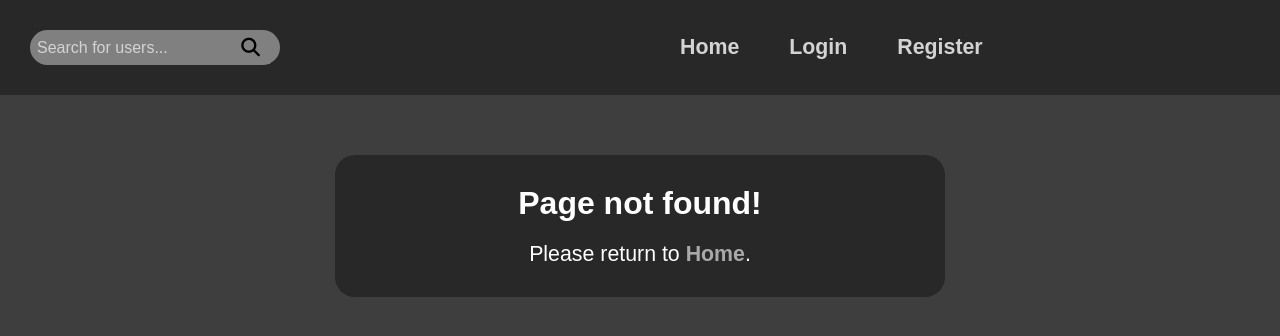
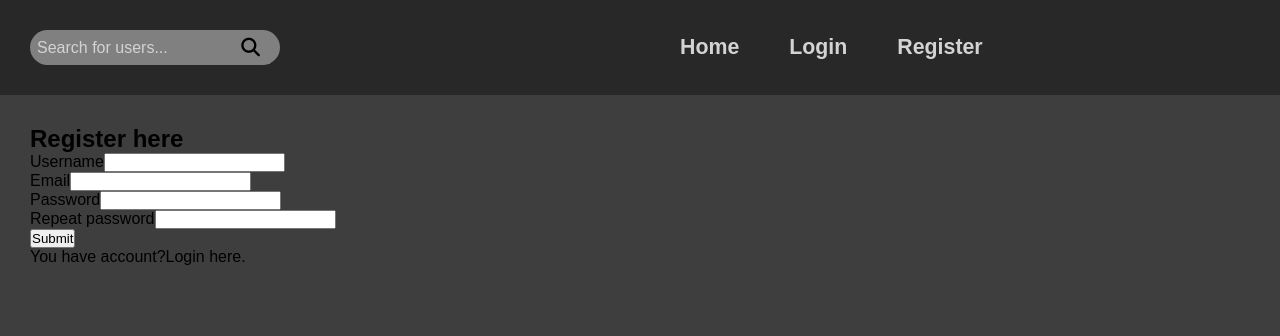
Before and after one commit to Qsen02/Softuni-AngularJS-final-project, an Angular app in the folder Client/: page /register in a window 1280 px wide. Before the commit this address had no page. Shown: the top 336 px of the page. Built offline with nearby package versions, Linux system fonts and the light colour scheme.

Commit message:
Implement register component without styling

```diff
--- a/Client/src/app/app.routes.ts
+++ b/Client/src/app/app.routes.ts
@@ -1,9 +1,11 @@
 import { Routes } from '@angular/router';
 import { MainComponent } from './main/main.component';
 import { ErrorPageComponent } from './main/error-page/error-page.component';
+import { RegisterComponent } from './main/register/register.component';
 
 export const routes: Routes = [
     { path: "", redirectTo: "home", pathMatch: "full" },
     { path: "home", component: MainComponent },
-    { path: "**", component: ErrorPageComponent }
+    { path: "register", component:RegisterComponent},
+    { path: "**", component: ErrorPageComponent },
 ];
--- /dev/null
+++ b/Client/src/app/main/register/register.component.html
@@ -0,0 +1,21 @@
+<form class="form">
+    <h2>Register here</h2>
+    <p class="input">
+        <label for="username">Username</label>
+        <input type="text" id="username" name="username">
+    </p>
+    <p class="input">
+        <label for="email">Email</label>
+        <input type="text" id="email" name="email">
+    </p>
+    <p class="input">
+        <label for="password">Password</label>
+        <input type="text" id="password" name="password">
+    </p>
+    <p class="input">
+        <label for="repass">Repeat password</label>
+        <input type="text" id="repass" name="repass">
+    </p>
+    <button type="submit">Submit</button>
+    <p>You have account?<a routerLink="login">Login here.</a></p>
+</form>
```
Also changed, not shown: Client/src/app/main/register/register.component.ts (added, +13 -0 lines), Client/src/app/main/register/register.component.css (added).
